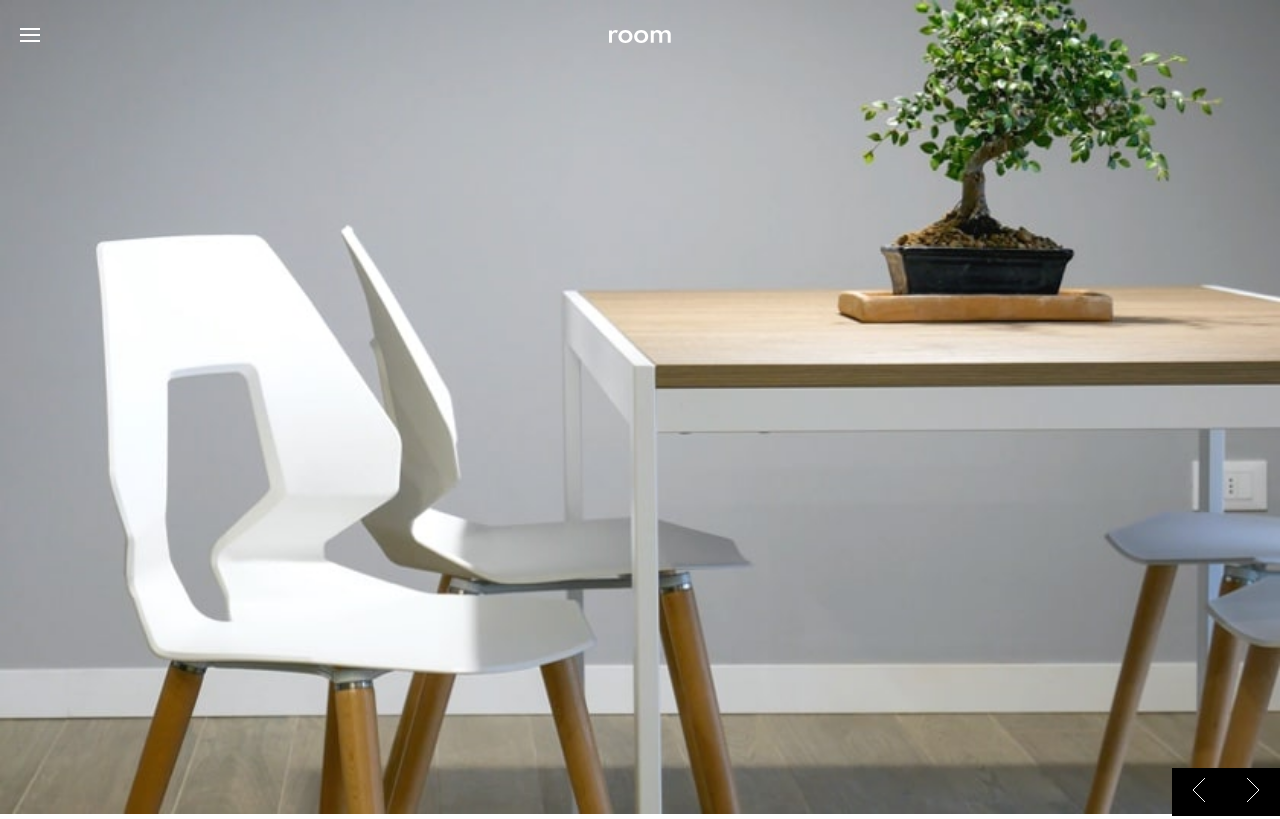
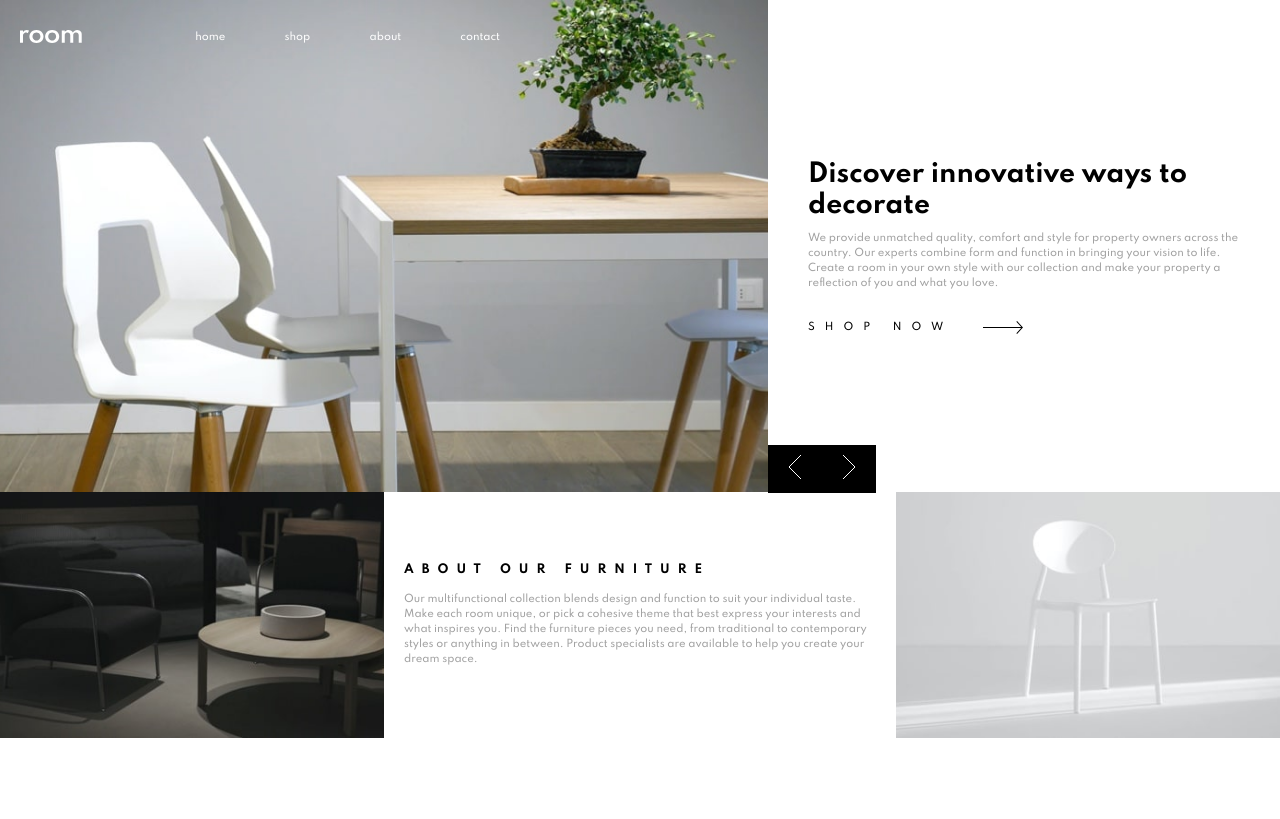
Before and after one commit to KjROX/room, a plain HTML site: page index.html in a window 1280 px wide. Shown: the top 819 px of the page. Drawn offline with Linux system fonts and the light colour scheme.

Commit message:
desktop view completed

```diff
--- a/index.html
+++ b/index.html
@@ -21,6 +21,12 @@
                     <img src="./images/logo.svg" alt="">
 
                 </div>
+                <ul class="links">
+                    <li>home</li>
+                    <li>shop</li>
+                    <li>about</li>
+                    <li>contact</li>
+                </ul>
             </nav>
             <img src="./images/desktop-image-hero-1.jpg" alt="" class="background">
         </div>
--- a/style.css
+++ b/style.css
@@ -35,8 +35,15 @@ nav {
   object-fit: cover;
   object-position: center;
   width: 100%;
+  height: 100%;
+}
+.links {
+  display: none;
 }
 .shop-now {
+  display: flex;
+  flex-direction: column;
+  justify-content: center;
   padding: 5rem 2rem;
   position: relative;
 }
@@ -73,11 +80,15 @@ nav {
   padding: 1rem 2rem;
 }
 .image-dark {
+  width: 100%;
   object-fit: cover;
   object-position: center;
 }
 .about-our-furniture {
   padding: 5rem 2rem;
+  display: flex;
+  flex-direction: column;
+  justify-content: center;
 }
 .about-our-furniture h3 {
   letter-spacing: 0.8rem;
@@ -88,6 +99,59 @@ nav {
   line-height: 1.5rem;
 }
 .image-light {
+  width: 100%;
   object-fit: cover;
   object-position: center;
 }
+@media (min-width: 809px) {
+  .full {
+    display: grid;
+    grid-template-columns: 30% 30% 10% 30%;
+    grid-template-rows: repeat(3, 1fr);
+  }
+  .hero {
+    grid-column: 1/3;
+    grid-row: 1/3;
+    justify-content: flex-start;
+  }
+  .hamburger {
+    display: none;
+  }
+  .logo {
+    justify-content: flex-start;
+    width: 20%;
+  }
+  .links {
+    display: flex;
+    width: 50%;
+    justify-content: space-around;
+  }
+  .links li {
+    color: white;
+    list-style: none;
+  }
+  .shop-now {
+    grid-column: 3/5;
+    grid-row: 1/3;
+    position: relative;
+    padding: 5rem 4rem;
+  }
+  .angle {
+    top: 90.5%;
+    left: 0;
+  }
+  .image-dark {
+    grid-column: 1/2;
+    grid-row: 3/4;
+    height: 100%;
+  }
+  .about-our-furniture {
+    grid-column: 2/4;
+    grid-row: 3/4;
+  }
+  .image-light {
+    grid-column: 4/5;
+    grid-row: 3/4;
+    height: 100%;
+  }
+}
```
